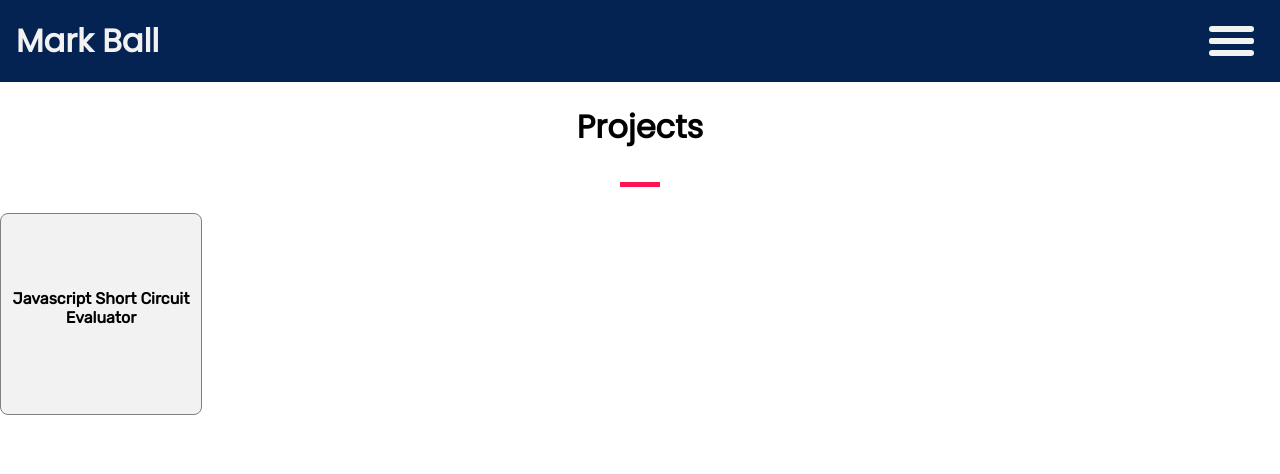
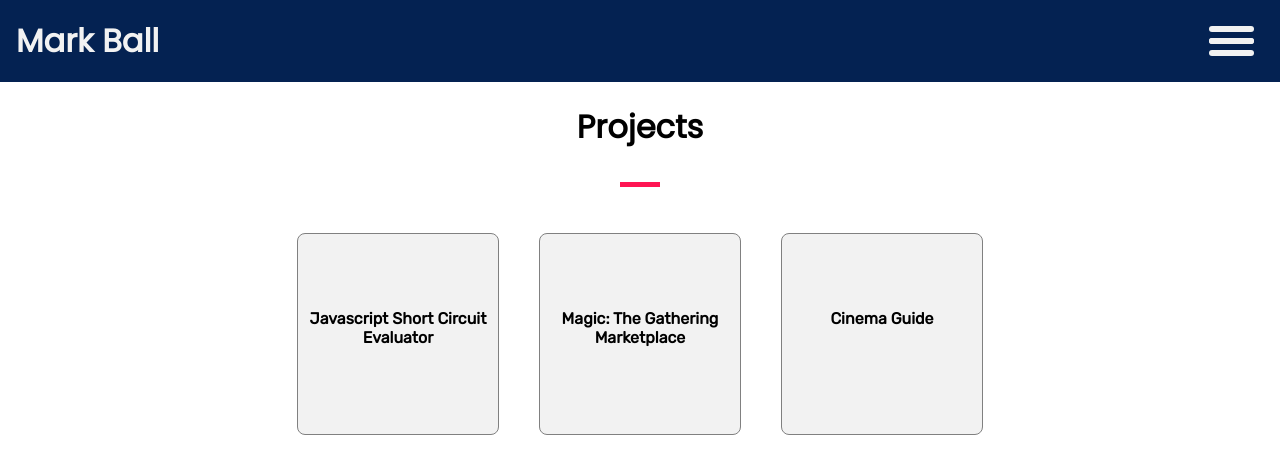
Before and after one commit to Mark-Ball/react-portfolio, a React (Create React App) app: page /projects in a window 1280 px wide. Shown: the top 474 px of the page. Built offline with nearby package versions, Linux system fonts and the light colour scheme.

Commit message:
implemented project cards in project page

```diff
--- a/src/components/ProjectCard/styles.js
+++ b/src/components/ProjectCard/styles.js
@@ -9,6 +9,7 @@ export const Card = styled.div`
     background-color: ${COLOURS.BASE};
     transition: 1s all;
     cursor: pointer;
+    margin: 20px;
 
     :hover {
         background-color: ${COLOURS.DARKBLUE};
--- a/src/components/pages/Projects/ProjectsPage.js
+++ b/src/components/pages/Projects/ProjectsPage.js
@@ -1,7 +1,7 @@
 import React, { Component } from 'react';
 import Divider from '../../Divider/Divider';
 import ProjectCard from '../../ProjectCard/ProjectCard';
-import { Title } from './styles';
+import { Title, CardContainer } from './styles';
 
 const projects = [
     {
@@ -12,12 +12,12 @@ const projects = [
     {
         name: 'Magic: The Gathering Marketplace',
         description: 'Two-sided marketplace for Magic cards built with Ruby on Rails',
-        url: null
+        url: 'https://mtg-marketplace.herokuapp.com/'
     },
     {
         name: 'Cinema Guide',
         description: 'CRUD resource for movies built with Angular',
-        url: null
+        url: 'https://cinema-guide-1f286.web.app/movies'
     }
 ]
 
@@ -27,11 +27,16 @@ class ProjectsPage extends Component {
             <>
                 <Title>Projects</Title>
                 <Divider />
-                <ProjectCard
-                    name={projects[0].name}
-                    description={projects[0].description}
-                    url={projects[0].url}
-                />
+                <CardContainer>
+                    {projects.map(project => (
+                        <ProjectCard
+                            key={project.name}
+                            name={project.name}
+                            description={project.description}
+                            url={project.url}
+                        />
+                    ))}
+                </CardContainer>
             </>
         )
     }
--- a/src/components/pages/Projects/styles.js
+++ b/src/components/pages/Projects/styles.js
@@ -3,3 +3,9 @@ import styled from 'styled-components';
 export const Title = styled.h1`
     text-align: center;
 `;
+
+export const CardContainer = styled.div`
+    display: flex;
+    justify-content: center;
+    flex-wrap: wrap;
+`;
```
